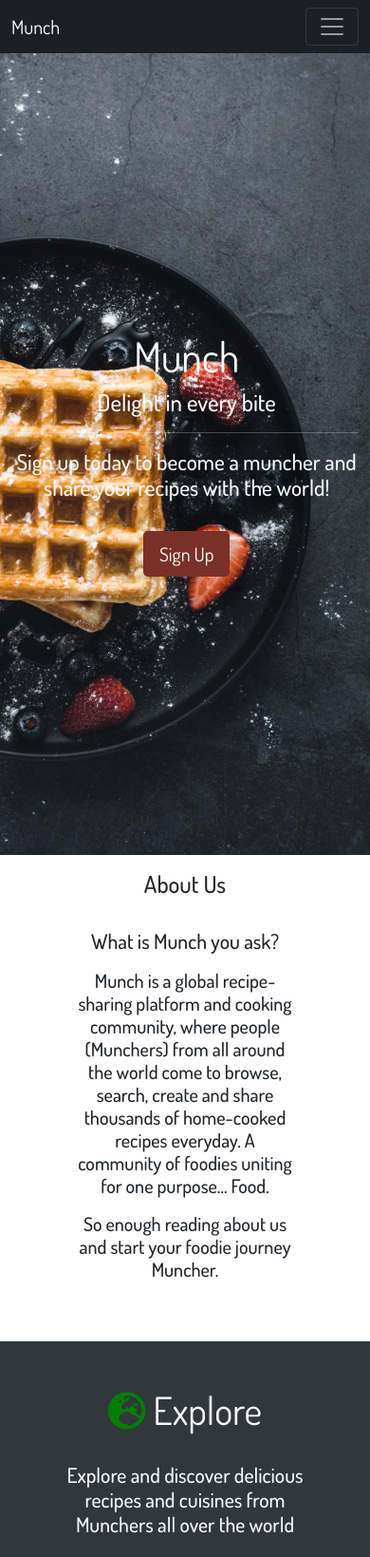
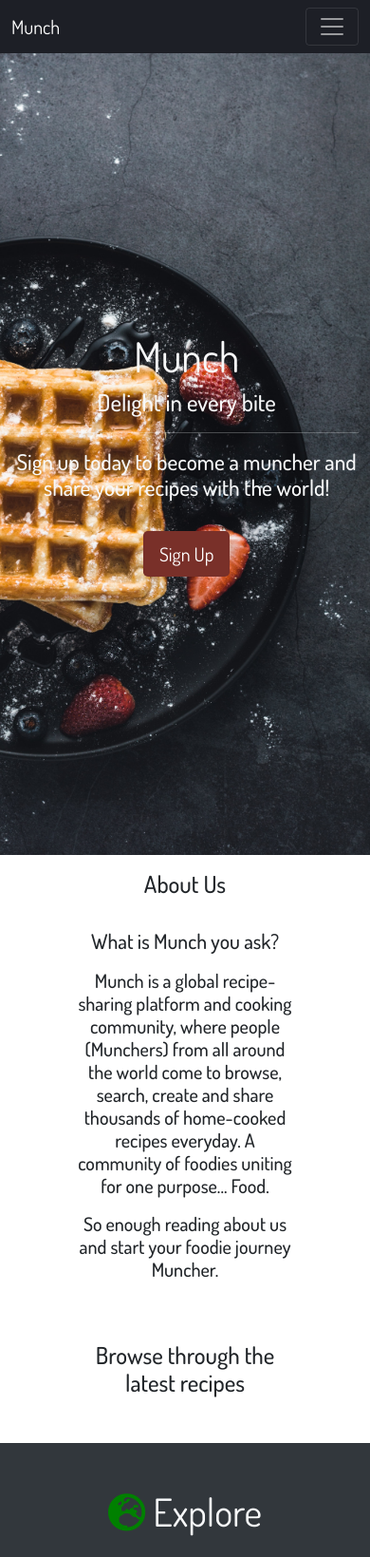
Before and after one commit to Faris-07/Munch, a Django app: page / in a window 390 px wide. Shown: the top 1639 px of the page at 95% size. Run offline with Django 3.2, Linux system fonts and the light colour scheme.

Commit message:
Add carousel to index.html

```diff
--- a/templates/index.html
+++ b/templates/index.html
@@ -48,12 +48,63 @@
     </div>
 </div>
 
+<div class="container-wrapper mt-3">
+    <div class="container features-container content-container">
+        <section class="features">
+            <div class="row">
+                <div class="col-8 offset-2 page-header">
+                    <h2 class="text-center">Browse through the latest recipes</h2>
+                    <br>
+                    <div id="carouselExampleCaptions" class="carousel slide" data-bs-ride="carousel">
+                        <div class="carousel-indicators">
+                            {% for recipe in recipes %}
+                            <button type="button" data-bs-target="#carouselExampleCaptions" data-bs-slide-to="{{ forloop.counter0 }}"
+                                class="active" aria-current="true" aria-label="Slide {{ forloop.counter }}"></button>
+                            {% endfor %}
+                        </div>
+                        <div class="carousel-inner">
+                            {% for recipe in recipes %}
+                                {% if forloop.first %}
+                                <div class="carousel-item active">
+                                {% else %}
+                                <div class="carousel-item">
+                                {% endif %}
+                                <a href="{% url 'recipe_detail' recipe.slug %}">
+                                {% if "placeholder" in recipe.image.url %}
+                                <img class="card-img-top img-fit" src="https://images.pexels.com/photos/1640777/pexels-photo-1640777.jpeg?auto=compress&cs=tinysrgb&w=1260&h=750&dpr=1" width="600" height="400">
+                                {% else %}
+                                <img class="card-img-top img-fit" src=" {{ recipe.image.url }}" width="600" height="400">
+                                {% endif %}
+                                    <div class="carousel-caption d-md-block">
+                                        <h5>{{ recipe.title }}</h5>
+                                        <p> by {{ recipe.author }}</p>
+                                    </div>
+                                </a>
+                                </div>
+                            {% endfor %}
+                        </div>
+                        <button class="carousel-control-prev" type="button" data-bs-target="#carouselExampleCaptions"
+                            data-bs-slide="prev">
+                            <span class="carousel-control-prev-icon" aria-hidden="true"></span>
+                            <span class="visually-hidden">Previous</span>
+                        </button>
+                        <button class="carousel-control-next" type="button" data-bs-target="#carouselExampleCaptions"
+                            data-bs-slide="next">
+                            <span class="carousel-control-next-icon" aria-hidden="true"></span>
+                            <span class="visually-hidden">Next</span>
+                        </button>
+                    </div>
+                </div>
+            </div>
+        </section>
+    </div>
+</div>
+
 <div class="row g-0 mt-3 card-dark">
     <div class="col-md-5 my-auto p-5">
         <h2 class="text-center text-light display-2"><i class="fas fa-globe-europe" style="color:green"></i> Explore</h2>
         <br>
         <h4 class="text-center text-light">Explore and discover delicious recipes and cuisines from Munchers all over the world</h4>
-
     </div>
     <div class="col-md-7">
         <img width="100%" height="100%" src="https://iamafoodblog.b-cdn.net/wp-content/uploads/2020/11/bulgogi-beef-8081w-1024x683.jpg" class="img-fluid img-fit" alt="">
```
